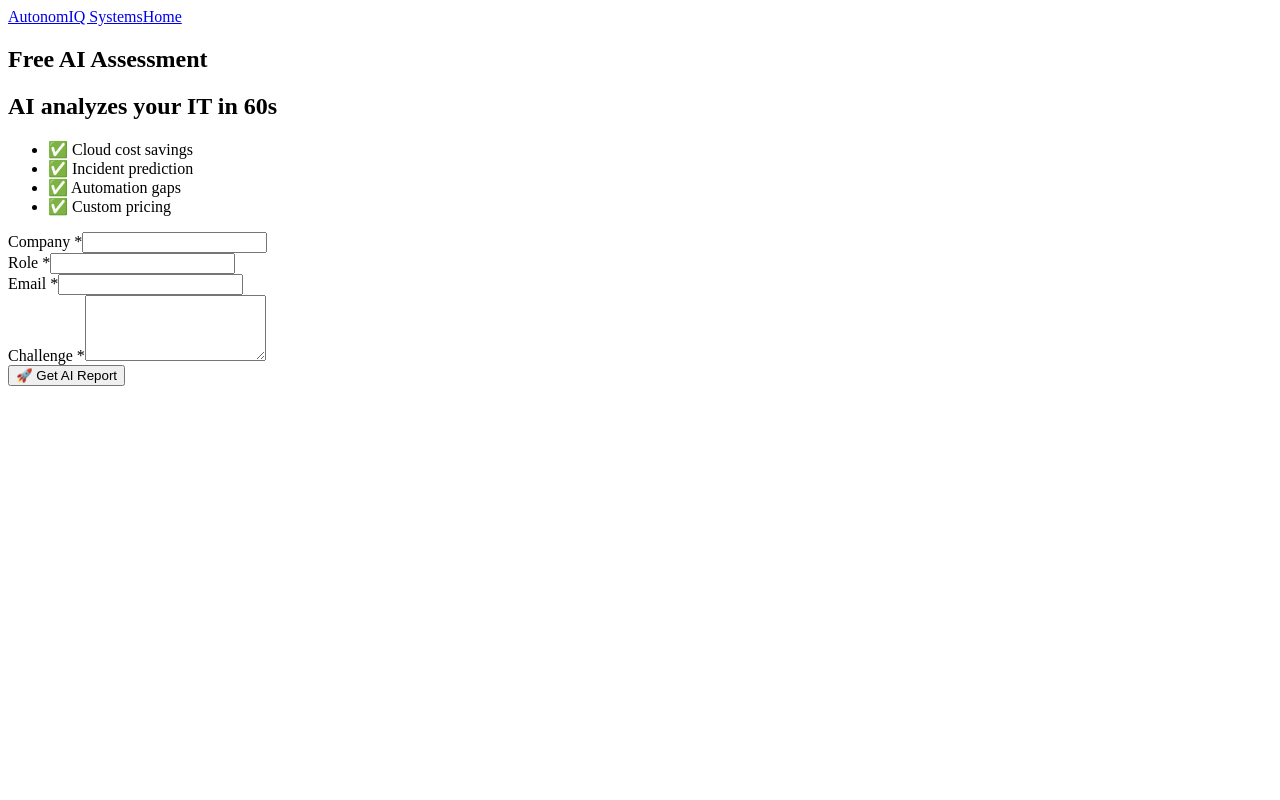
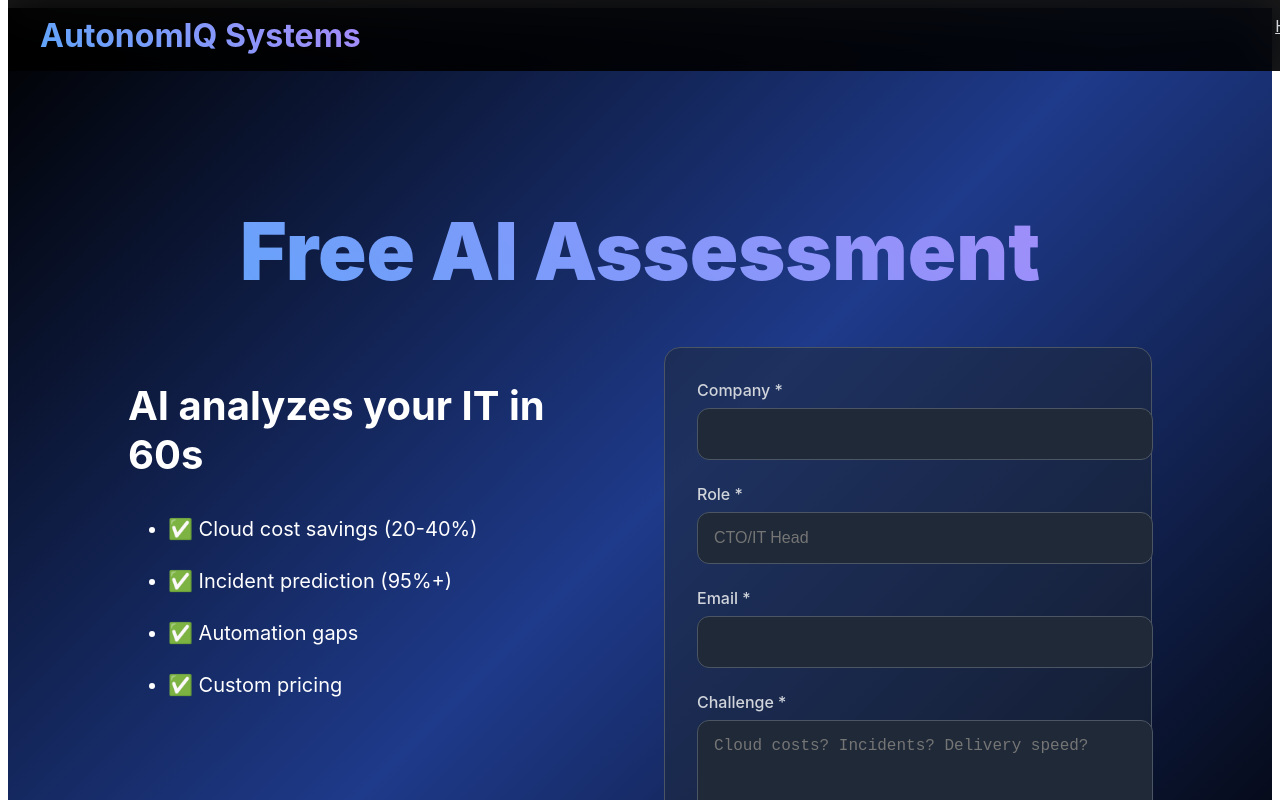
Before and after one commit to dayanidhi281986-boop/autonomiqsystems-website2, a Next.js app: page /contact in a window 1280 px wide. Shown: the top 800 px of the page. Built offline with nearby package versions, Linux system fonts and the light colour scheme.

Commit message:
Update contact.js
TEST: https://autonomiqsystems.com/contact

```diff
--- a/pages/contact.js
+++ b/pages/contact.js
@@ -1,59 +1,53 @@
 export default function Contact() {
   return (
-    <div className="min-h-screen bg-gradient-to-br from-black via-blue-900/20 to-black text-white">
-      <nav className="fixed top-0 w-full bg-black/80 backdrop-blur-md z-50 py-4 px-6">
-        <div className="max-w-7xl mx-auto flex justify-between">
-          <a href="/" className="text-2xl font-bold bg-gradient-to-r from-blue-400 via-purple-400 to-blue-500 bg-clip-text text-transparent">
-            AutonomIQ Systems
-          </a>
-          <a href="/" className="hover:text-blue-400">Home</a>
+    <div style={{minHeight:'100vh', background:'linear-gradient(135deg, #000 0%, #1e3a8a 50%, #000 100%)', color:'white', fontFamily:'-apple-system,BlinkMacSystemFont,Segoe UI,Roboto,Oxygen,Ubuntu,Cantarell,Open Sans,Helvetica Neue,sans-serif'}}>
+      <nav style={{position:'fixed', top:0, width:'100%', background:'rgba(0,0,0,0.9)', backdropFilter:'blur(20px)', zIndex:50, padding:'1rem 2rem'}}>
+        <div style={{maxWidth:'1280px', margin:'0 auto', display:'flex', justifyContent:'space-between'}}>
+          <a href="/" style={{fontSize:'2rem', fontWeight:'bold', background:'linear-gradient(45deg,#60a5fa,#a78bfa)', WebkitBackgroundClip:'text', WebkitTextFillColor:'transparent'}}>AutonomIQ Systems</a>
+          <a href="/" style={{color:'#d1d5db'}}>Home</a>
         </div>
       </nav>
 
-      <section className="pt-32 pb-32 px-6 max-w-4xl mx-auto">
-        <h1 className="text-6xl font-bold mb-12 bg-gradient-to-r from-blue-400 to-purple-400 bg-clip-text text-transparent text-center">
-          Free AI Assessment
-        </h1>
+      <section style={{paddingTop:'8rem', paddingBottom:'4rem', maxWidth:'1024px', margin:'0 auto'}}>
+        <h1 style={{fontSize:'clamp(3rem,8vw,5rem)', fontWeight:900, background:'linear-gradient(45deg,#60a5fa,#a78bfa)', WebkitBackgroundClip:'text', WebkitTextFillColor:'transparent', textAlign:'center', marginBottom:'3rem'}}>Free AI Assessment</h1>
 
-        <div className="grid md:grid-cols-2 gap-12">
+        <div style={{display:'grid', gridTemplateColumns:'1fr 1fr', gap:'3rem', alignItems:'start'}}>
           <div>
-            <h2 className="text-3xl font-bold mb-8">AI analyzes your IT in 60s</h2>
-            <ul className="space-y-4 text-xl text-zinc-300">
-              <li>✅ Cloud cost savings</li>
-              <li>✅ Incident prediction</li>
-              <li>✅ Automation gaps</li>
-              <li>✅ Custom pricing</li>
+            <h2 style={{fontSize:'2.5rem', fontWeight:'bold', marginBottom:'2rem'}}>AI analyzes your IT in 60s</h2>
+            <ul style={{fontSize:'1.25rem', lineHeight:'1.8'}}>
+              <li style={{marginBottom:'1rem'}}>✅ Cloud cost savings (20-40%)</li>
+              <li style={{marginBottom:'1rem'}}>✅ Incident prediction (95%+)</li>
+              <li style={{marginBottom:'1rem'}}>✅ Automation gaps</li>
+              <li style={{marginBottom:'1rem'}}>✅ Custom pricing</li>
             </ul>
           </div>
 
-          <div className="bg-zinc-900/50 border border-zinc-700 p-12 rounded-2xl">
-            <form action="https://formsubmit.co/contact@autonomiqsystems.com" method="POST">
-              <input type="hidden" name="_subject" value="AI Assessment Lead" />
-              <input type="hidden" name="_next" value="https://autonomiqsystems-website2.vercel.app" />
+          <div style={{background:'rgba(31,41,55,0.5)', border:'1px solid #4b5563', padding:'2rem', borderRadius:'1rem'}}>
+            <form action="https://formsubmit.co/contact@autonomiqsystems.com" method="POST" style={{display:'flex', flexDirection:'column', gap:'1.5rem'}}>
+              <input type="hidden" name="_subject" value="AI Assessment Lead - AutonomIQ" />
+              <input type="hidden" name="_next" value="https://autonomiqsystems.com" />
 
-              <div className="mb-6">
-                <label className="block text-zinc-300 mb-2">Company *</label>
-                <input type="text" name="company" className="w-full bg-zinc-800 border border-zinc-700 p-4 rounded-xl text-white" required />
+              <div>
+                <label style={{display:'block', color:'#d1d5db', marginBottom:'0.5rem', fontWeight:500}}>Company *</label>
+                <input type="text" name="company" required style={{width:'100%', background:'#1f2937', border:'1px solid #4b5563', padding:'1rem', borderRadius:'0.75rem', color:'white', fontSize:'1rem'}} />
               </div>
 
-              <div className="mb-6">
-                <label className="block text-zinc-300 mb-2">Role *</label>
-                <input type="text" name="role" className="w-full bg-zinc-800 border border-zinc-700 p-4 rounded-xl text-white" required />
+              <div>
+                <label style={{display:'block', color:'#d1d5db', marginBottom:'0.5rem', fontWeight:500}}>Role *</label>
+                <input type="text" name="role" placeholder="CTO/IT Head" required style={{width:'100%', background:'#1f2937', border:'1px solid #4b5563', padding:'1rem', borderRadius:'0.75rem', color:'white', fontSize:'1rem'}} />
               </div>
 
-              <div className="mb-6">
-                <label className="block text-zinc-300 mb-2">Email *</label>
-                <input type="email" name="email" className="w-full bg-zinc-800 border border-zinc-700 p-4 rounded-xl text-white" required />
+              <div>
+                <label style={{display:'block', color:'#d1d5db', marginBottom:'0.5rem', fontWeight:500}}>Email *</label>
+                <input type="email" name="email" required style={{width:'100%', background:'#1f2937', border:'1px solid #4b5563', padding:'1rem', borderRadius:'0.75rem', color:'white', fontSize:'1rem'}} />
               </div>
 
-              <div className="mb-8">
-                <label className="block text-zinc-300 mb-2">Challenge *</label>
-                <textarea name="challenge" rows="4" className="w-full bg-zinc-800 border border-zinc-700 p-4 rounded-xl text-white" required></textarea>
+              <div>
+                <label style={{display:'block', color:'#d1d5db', marginBottom:'0.5rem', fontWeight:500}}>Challenge *</label>
+                <textarea name="challenge" rows="4" required style={{width:'100%', background:'#1f2937', border:'1px solid #4b5563', padding:'1rem', borderRadius:'0.75rem', color:'white', fontSize:'1rem', resize:'vertical'}} placeholder="Cloud costs? Incidents? Delivery speed?"></textarea>
               </div>
 
-              <button type="submit" className="w-full bg-blue-600 hover:bg-blue-700 text-white font-bold py-6 px-8 rounded-xl text-xl">
-                🚀 Get AI Report
-              </button>
+              <button type="submit" style={{background:'linear-gradient(45deg,#3b82f6,#8b5cf6)', color:'white', padding:'1.5rem', borderRadius:'0.75rem', fontSize:'1.25rem', fontWeight:'bold', border:'none', cursor:'pointer'}}>🚀 Get AI Report (60s)</button>
             </form>
           </div>
         </div>
```
